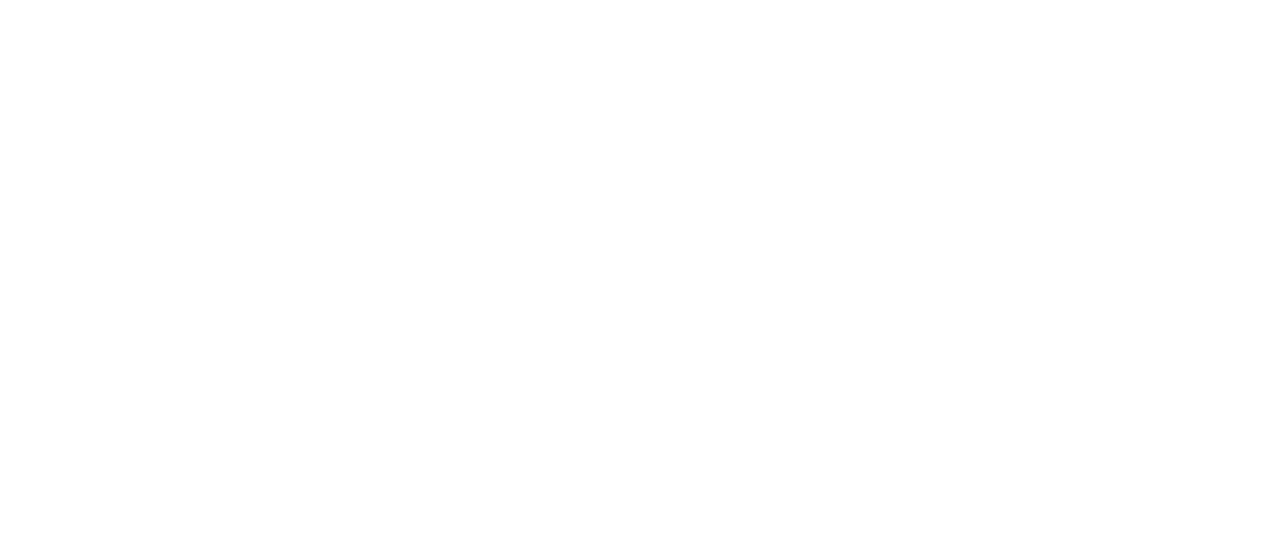
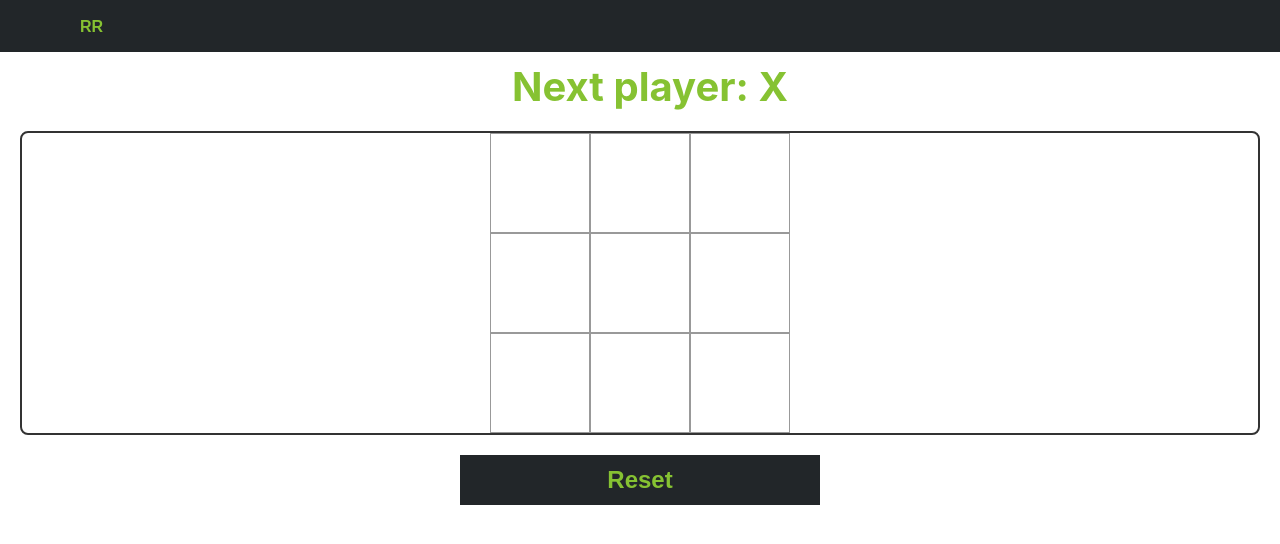
Before and after one commit to ranjurave/portfolio-website-ranju, a React (Create React App) app: page /tictactoe in a window 1280 px wide. Before the commit this address had no page. Shown: the top 544 px of the page. Built offline with nearby package versions, Linux system fonts and the light colour scheme; a web font is replaced by a local one.

Commit message:
tictactoe added

```diff
--- a/src/App.js
+++ b/src/App.js
@@ -3,6 +3,7 @@ import { BrowserRouter as Router, Routes, Route } from "react-router-dom";
 import Home from './pages/Home';
 import BrickBreaker from './pages/BrickBreaker';
 import DriveMe from "./pages/DriveMe";
+import TicTacToe from "./pages/TicTacToe";
 
 function App() {
   return (
@@ -12,6 +13,7 @@ function App() {
           <Route path="/" element={<Home/>}/>
           <Route path="bb" element={<BrickBreaker/>}/>
           <Route path="driveme" element={<DriveMe/>}/>
+          <Route path="tictactoe" element={<TicTacToe/>}/>
         </Routes>
       </Router>
     </div>
--- a/src/components/DriveScene.js
+++ /dev/null
@@ -1,49 +0,0 @@
-import React from 'react';
-import { useRef } from 'react';
-import './DriveScene.css'
-import {Canvas, useFrame} from '@react-three/fiber';
-import { OrbitControls, Stars } from "@react-three/drei";
-import {Physics, useBox} from "@react-three/cannon";
-
-
-function Box(){
-  const cuberef = useRef()
-  useFrame((state, delta) => (cuberef.current.rotation.x += delta/3))
-  return(
-    <mesh ref = {cuberef} position={[0,1,0]}>
-        <boxGeometry />
-        <meshPhongMaterial color="red" />
-    </mesh>
-  );
-}
-function Plane(){
-  return(
-
-    <mesh rotation={[-Math.PI/2,0,0]}>
-        <boxGeometry args={[10,10,0.1]} />
-        <meshLambertMaterial color="blue" />
-    </mesh>
-  );
-}
-
-function DriveScene() {
-  const ref = useRef();
-  //
-  return (
-    <div className='scene'>
-        <Canvas>
-            <OrbitControls />
-            <Stars></Stars>
-            <ambientLight intensity={0.5}/>
-            <spotLight position={[10,10,10]} angle={1}/>
-            <Physics>
-              <Box></Box>
-              <Plane></Plane>
-            </Physics>
-        </Canvas>
-    </div>
-
-  );
-}
-
-export default DriveScene
--- a/src/components/Menu.js
+++ b/src/components/Menu.js
@@ -1,14 +1,21 @@
 import React from 'react';
 import styles from './Menu.module.css';
 import HamburgerMenu from './HamburgerMenu';
+import { useEffect, useState } from 'react';
 
 const Menu = ({selectedMenuItem}) =>{
+  const [onHomePage, setOnHomePage] = useState(true);
+  useEffect(()=>{
+    if(window.location.pathname === "/"){
+      setOnHomePage(false);
+    }
+  },[]);
   return (
     <div className={styles.nav_menu}>
       <div className={styles.menu_initials}>
-        <a href="/#">RR</a>
+        <a href="/">RR</a>
       </div>
-      <ul className={styles.menu_full}>
+      <ul className={onHomePage? styles.no_menu: styles.menu_full}>
         <div className={styles.menu_item}><li onClick={() => selectedMenuItem("about")}>Home</li></div>
         <div className={styles.menu_item}><li onClick={() => selectedMenuItem("about")}>About</li></div>
         <div className={styles.menu_item}><li onClick={() => selectedMenuItem("experience")}>Experience</li></div>
--- a/src/components/Menu.module.css
+++ b/src/components/Menu.module.css
@@ -7,6 +7,7 @@
     align-items: center;
     position: sticky;
     top: 0;
+    z-index: 100;
 }
 .menu_initials a, a:hover, a:focus, a:active{
     font-weight: 800;
@@ -50,7 +51,9 @@ ul
     padding: 0%;
     margin: 0%;
 }
-
+.no_menu{
+    display: none;
+}
 @media only screen and (max-width: 800px) {
     .nav_menu {
         padding: 1em 1em 1em 1em;
--- a/src/components/Works.js
+++ b/src/components/Works.js
@@ -4,6 +4,7 @@ import { Link } from 'react-router-dom'
 import styles from './Works.module.css'
 import dashboard from '../images/MainWindow.jpeg';
 import threejs from '../images/threejs.png';
+import tictac from '../images/tictactoe.png';
 import app_styles from'../App.module.css'
 
 const Works = forwardRef((props, ref) =>{
@@ -74,6 +75,12 @@ const Works = forwardRef((props, ref) =>{
             <p className={styles.description}>ThreeJS page</p>
         </div>:<></>
         }
+        {showWebdev ?
+        <div className={styles.grid_item}>
+            <Link to='/tictactoe' target='_self'> <img src={tictac}></img></Link>
+            <p className={styles.description}>TicTacToe</p>
+        </div>:<></>
+        }
         {showAnimation ?
         <div className={styles.grid_item}>
           <iframe src="https://player.vimeo.com/video/200655338?h=44b1baff68" title="animation" frameBorder="0" allow="autoplay; fullscreen; picture-in-picture" allowFullScreen></iframe>
--- a/src/pages/DriveMe.js
+++ b/src/pages/DriveMe.js
@@ -1,10 +1,65 @@
-import DriveScene from "../components/DriveScene"
+import React from 'react';
+import { useRef } from 'react';
+import './DriveScene.css';
+import {Canvas, useFrame} from '@react-three/fiber';
+import { OrbitControls, Stars } from "@react-three/drei";
+import {Physics, useBox} from "@react-three/cannon";
+import Menu from '../components/Menu';
+import { Link } from 'react-router-dom';
+
+
+function Box(){
+  const cuberef = useRef()
+  useFrame((state, delta) =>  {
+    (cuberef.current.rotation.x += delta/10);
+    console.log(state)
+  });
+  useFrame((state, delta) =>  {
+    (cuberef.current.rotation.y += delta/10);
+    console.log(state)
+  });
+  useFrame((state, delta) => {
+    (cuberef.current.rotation.z += delta/10);
+    console.log(state)
+  });
+
+  return(
+    <mesh ref = {cuberef} position={[0,1,0]}>
+        <boxGeometry />
+        <meshPhongMaterial color="red" />
+    </mesh>
+  );
+}
+function Plane(){
+  return(
+
+    <mesh rotation={[-Math.PI/2,0,0]}>
+        <boxGeometry args={[10,10,0.1]} />
+        <meshLambertMaterial color="blue" />
+    </mesh>
+  );
+}
 
 function DriveMe() {
+  const ref = useRef();
   return (
-      <div className="canvasbody">
-            <DriveScene></DriveScene>
-      </div>
-  )
+    <div>
+
+      <Menu/>
+    <div className='scene'>
+        <Canvas>
+            <OrbitControls />
+            <Stars></Stars>
+            <ambientLight intensity={0.9}/>
+            <spotLight position={[10,10,10]} angle={1}/>
+            <Physics>
+              <Box></Box>
+              <Plane></Plane>
+            </Physics>
+        </Canvas>
+    </div>
+    </div>
+  );
 }
+
 export default DriveMe
--- /dev/null
+++ b/src/pages/TicTacToe.js
@@ -0,0 +1,97 @@
+import React, { useState } from 'react';
+import styles from './TicTacToe.module.css';
+import Menu from '../components/Menu';
+
+function TicTacToe() {
+  const [board, setBoard] = useState(Array(9).fill(null));
+  const [xIsNext, setXIsNext] = useState(true);
+
+  const handleClick = (i) => {
+    const newBoard = [...board];
+    if (calculateWinner(newBoard) || newBoard[i]) {
+      return;
+    }
+    newBoard[i] = xIsNext ? 'X' : 'O';
+    setBoard(newBoard);
+    setXIsNext(!xIsNext);
+  };
+
+  const renderSquare = (i) => {
+    return (
+      <button className={styles.square} onClick={() => handleClick(i)}>
+        {board[i]}
+      </button>
+    );
+  };
+
+  const winner = calculateWinner(board);
+  let status;
+  if (winner) {
+    status = `Winner: ${winner}`;
+  } else if (board.every((square) => square)) {
+    status = 'It\'s a draw!';
+  } else {
+    status = `Next player: ${xIsNext ? 'X' : 'O'}`;
+  }
+
+  function ResetGame(){
+    const newBoard = [...board];
+    newBoard.fill(null);
+    setBoard(newBoard);
+    setXIsNext(!xIsNext);
+  }
+  return (
+    <div>
+      <Menu/>
+      <div className={styles.game_info}>
+        <div className={winner?styles.game_draw:styles.game_winner}>{status}</div>
+      </div>
+      <div className={styles.game}>
+        <div className={styles.game_board}>
+          <div className={styles.board_row}>
+            {renderSquare(0)}
+            {renderSquare(1)}
+            {renderSquare(2)}
+          </div>
+          <div className={styles.board_row}>
+            {renderSquare(3)}
+            {renderSquare(4)}
+            {renderSquare(5)}
+          </div>
+          <div className={styles.board_row}>
+            {renderSquare(6)}
+            {renderSquare(7)}
+            {renderSquare(8)}
+          </div>
+        </div>
+      </div>
+      <div className={styles.reset_button}>
+        <button onClick={ResetGame}>Reset</button>
+      </div>
+    </div>
+
+
+  );
+}
+
+function calculateWinner(squares) {
+  const lines = [
+    [0, 1, 2],
+    [3, 4, 5],
+    [6, 7, 8],
+    [0, 3, 6],
+    [1, 4, 7],
+    [2, 5, 8],
+    [0, 4, 8],
+    [2, 4, 6],
+  ];
+  for (let i = 0; i < lines.length; i++) {
+    const [a, b, c] = lines[i];
+    if (squares[a] && squares[a] === squares[b] && squares[a] === squares[c]) {
+      return squares[a];
+    }
+  }
+  return null;
+}
+
+export default TicTacToe;
--- /dev/null
+++ b/src/pages/TicTacToe.module.css
@@ -0,0 +1,76 @@
+/* App.css */
+
+/* Game board */
+.game {
+  display: flex;
+  flex-direction: row;
+  margin: 20px;
+}
+
+.game_board {
+  flex: 1;
+  display: flex;
+  flex-direction: column;
+  align-items: center;
+  border: 2px solid #333;
+  border-radius: 8px;
+  overflow: hidden;
+}
+
+.board_row {
+  display: flex;
+}
+
+.square {
+  width: 100px;
+  height: 100px;
+  display: flex;
+  align-items: center;
+  justify-content: center;
+  font-size: 24px;
+  font-weight: bold;
+  border: 1px solid #999;
+  cursor: pointer;
+  background-color: #fff;
+}
+
+/* Game info */
+.game_info {
+  margin-left: 20px;
+  display: flex;
+  flex-direction: column;
+  align-items: center;
+}
+
+/* Status message */
+.game_info > div {
+  margin-top: 10px;
+  font-size: 24px;
+  font-weight: bolder;
+  font-size: 40px;
+}
+
+/* Winner highlighting */
+.game_winner {
+  color: var(--green);
+}
+.game_draw {
+  color: #ff7f7f;
+}
+
+.reset_button{
+  text-align: center;
+  padding: 0%;
+  margin: 0%;
+  height: 50px;
+}
+.reset_button button{
+  width: 15em;
+  height: 100%;
+  font-weight: bold;
+  font-size: x-large;
+  border: none;
+  background-color: var(--grey3);
+  color: var(--green);
+  cursor: pointer;
+}
```
Also changed, not shown: src/images/tictactoe.png (added), src/pages/DriveScene.css (renamed from src/components/DriveScene.css).
